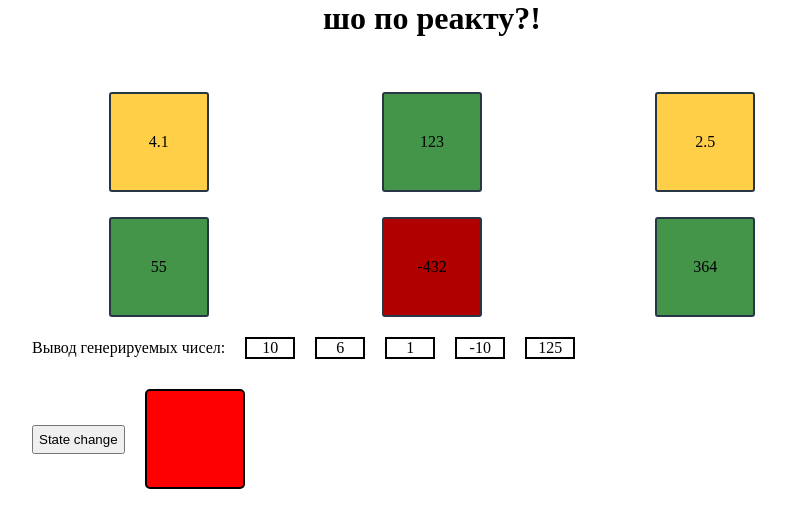
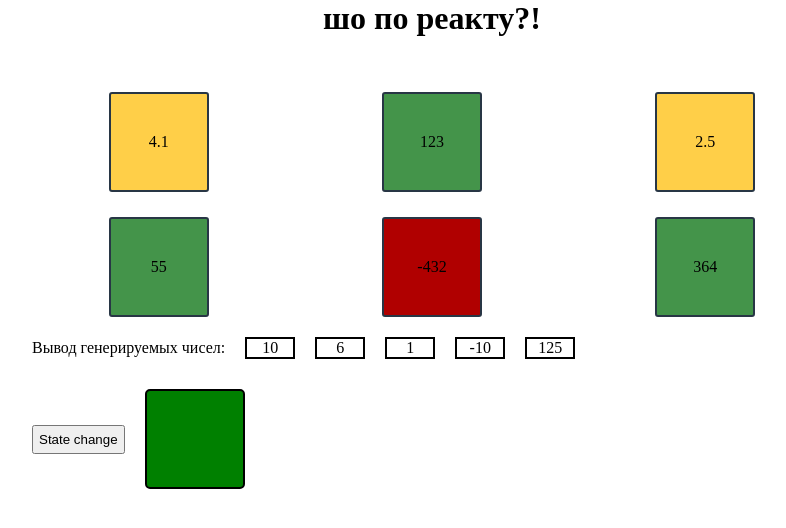
Before and after one commit to BesedinEgor/reactApp, a React (Create React App) app: page / in a window 1280 px wide. Shown: the top 528 px of the page, without its empty margins (208-994 px from the left). Built offline with nearby package versions, Linux system fonts and the light colour scheme.

Commit message:
Issue#16 (#25)
* #16 разбор хука useState, изменение state по клику на кнопку

* #16 использовал тернарный оператор в style тега

```diff
--- a/src/components/state/State.jsx
+++ b/src/components/state/State.jsx
@@ -12,11 +12,12 @@ const State = () => {
       >
         State change
       </button>
-      {!status ? (
-        <div className="stateSquare" style={{ backgroundColor: 'green' }} />
-      ) : (
-        <div className="stateSquare" style={{ backgroundColor: 'red' }} />
-      )}
+      <div
+        className="stateSquare"
+        style={
+          !status ? { backgroundColor: 'red' } : { backgroundColor: 'green' }
+        }
+      />
     </div>
   );
 };
```
